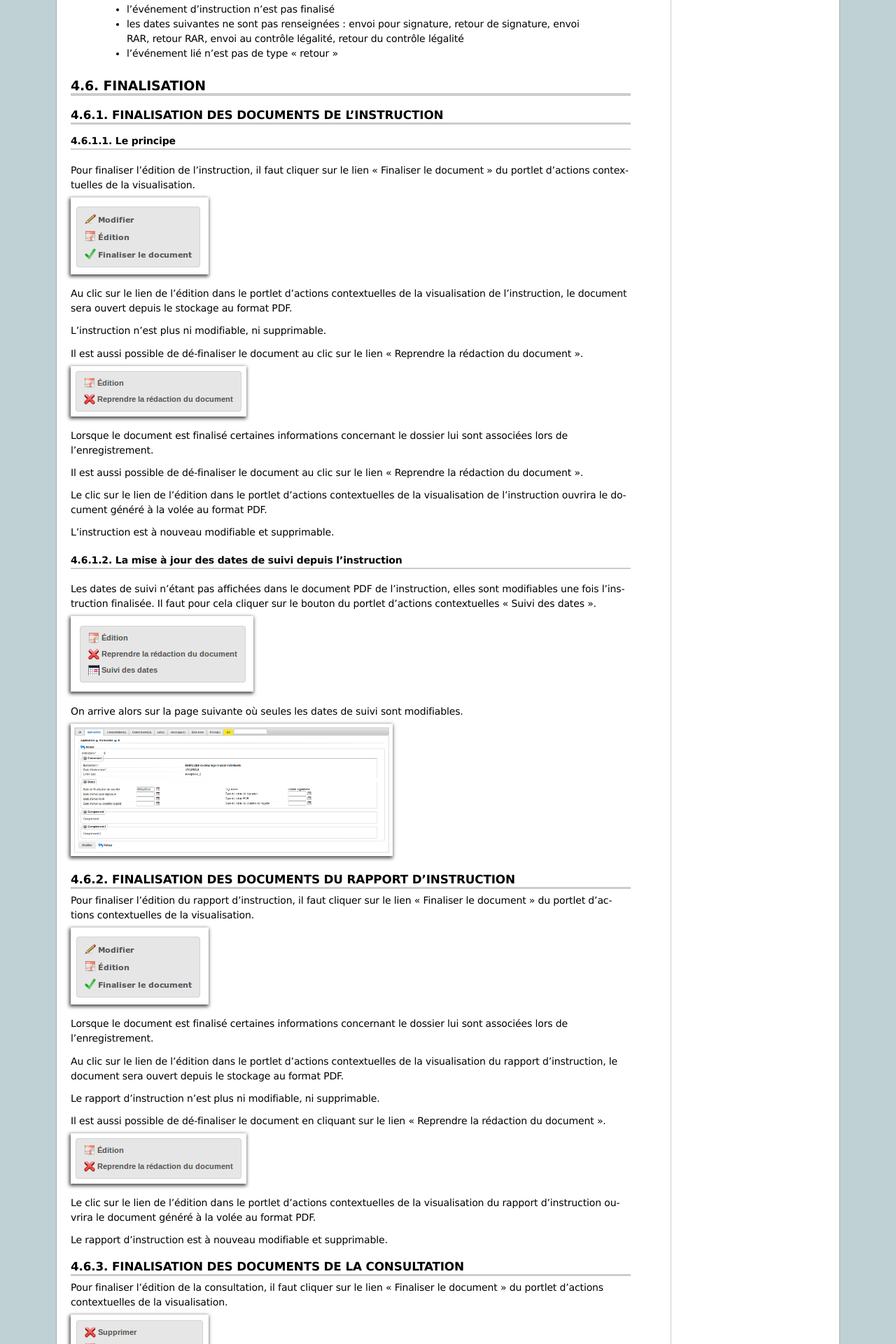
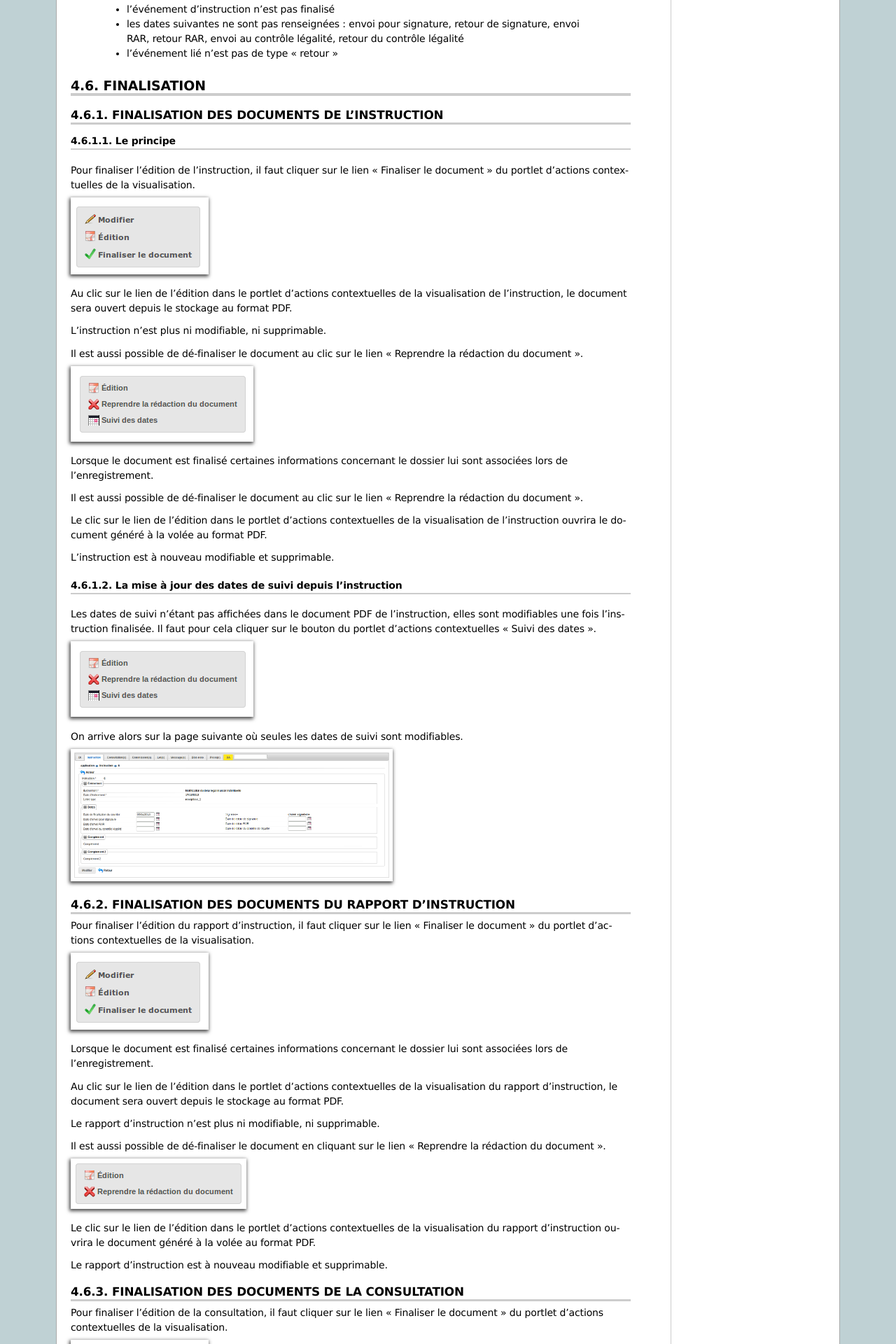
Before and after one commit to mpavaux/openads-documentation, a Sphinx documentation site: the page built from source/manuel_utilisateur/instruction.rst, in a window 1280 px wide. Shown: the part 4480-6400 px from the top of the page at 70% size. Built offline with Sphinx 7.4.7, drawn with Linux system fonts in a browser that asks for light colours.

Commit message:
Correction de l'image du portlet de mise à jour des dates

```diff
--- a/source/manuel_utilisateur/instruction.rst
+++ b/source/manuel_utilisateur/instruction.rst
@@ -230,7 +230,7 @@
 
 Il est aussi possible de dé-finaliser le document au clic sur le lien "Reprendre la rédaction du document".
 
-.. image:: portlet_definaliser.png
+.. image:: instruction_portlet_mise_a_jour_des_dates.png
 
 Lorsque le document est finalisé certaines informations concernant le dossier
 lui sont associées lors de l'enregistrement.
```
